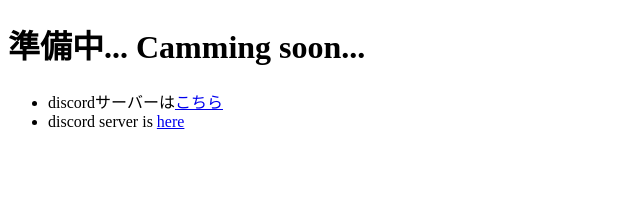
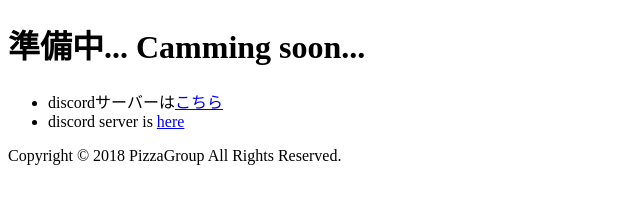
Before and after one commit to Pizzasoft-Develop/pizzasoft-develop.github.io, a plain HTML site: page index.html in a window 1280 px wide. Shown: the whole page, without its empty margins (0-640 px from the left). Drawn offline with Linux system fonts and the light colour scheme.

Commit message:
Update index.html

```diff
--- a/index.html
+++ b/index.html
@@ -9,5 +9,6 @@
 	<li>discordサーバーは<a href="https://discord.gg/nhRpuB2">こちら</a></li>
 	<li>discord server is <a href="https://discord.gg/XvbaZwC">here</a></li>
 </ul>
+Copyright © 2018 PizzaGroup All Rights Reserved.
 </body>
 </html>
```
